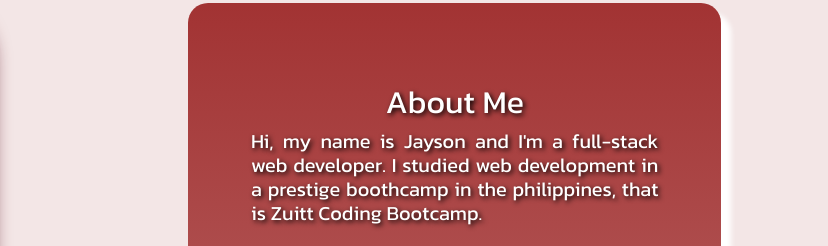
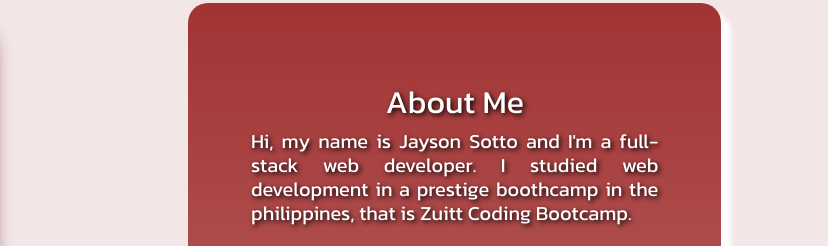
Before and after one commit to Jsotto25/webportfolio, a plain HTML site: page index.html in a window 1280 px wide. Shown: the part 800-1046 px from the top of the page, 452-1280 px from the left. Drawn offline with nearby package versions, Linux system fonts and the light colour scheme.

Commit message:
Added surname in About Me

```diff
--- a/index.html
+++ b/index.html
@@ -86,7 +86,7 @@
 				<div class="col-xl-5 col-12 mx-auto intro"  >
 					<h2 class="text-center" >About Me</h2>
 					<h5 class="text-justify mx-5">
-						Hi, my name is Jayson and I'm a full-stack web developer. I studied web development in a prestige boothcamp in the philippines, that is Zuitt Coding Bootcamp.
+						Hi, my name is Jayson Sotto and I'm a full-stack web developer. I studied web development in a prestige boothcamp in the philippines, that is Zuitt Coding Bootcamp.
 					</h5>
 					<h5 class="text-justify mx-5 mt-4">
 						I develop and design website as well as web application which has intuitive user interface and a friendly user experience.
```
